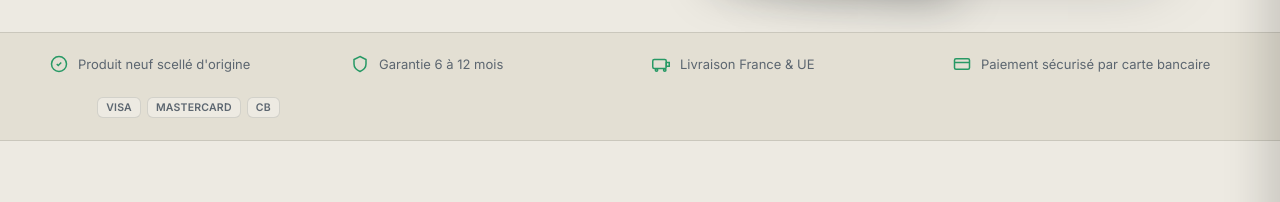
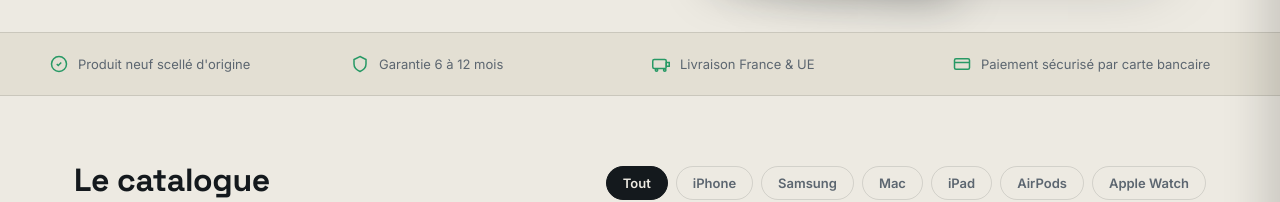
Before and after one commit to monshopphone18-netizen/promosmartphones, a website: page public/index.html in a window 1280 px wide. Shown: the part 511-713 px from the top of the page. Drawn offline with Linux system fonts and the light colour scheme.

Commit message:
Add files via upload

```diff
--- a/public/index.html
+++ b/public/index.html
@@ -59,6 +59,7 @@
   button{font-family:inherit;cursor:pointer;}
   .wrap{max-width:1180px;margin:0 auto;padding:0 24px;}
   header.site{position:sticky;top:0;z-index:40;background:rgba(237,234,226,0.92);backdrop-filter:blur(8px);border-bottom:1px solid var(--line);}
+  #catalogue,#comment,#contact{scroll-margin-top:84px;}
   .nav{display:flex;align-items:center;justify-content:space-between;padding:16px 0;}
   .brand{display:flex;align-items:center;gap:8px;font-weight:700;font-size:18px;letter-spacing:-0.01em;white-space:nowrap;}
   .brand .dot{width:8px;height:8px;border-radius:50%;background:var(--amber);display:inline-block;}
@@ -264,11 +265,6 @@
     <div class="trust-item"><svg width="18" height="18" viewBox="0 0 24 24" fill="none" stroke="currentColor" stroke-width="2"><path d="M12 2l8 4v6c0 5-3.5 8-8 10-4.5-2-8-5-8-10V6z"/></svg>Garantie 6 à 12 mois</div>
     <div class="trust-item"><svg width="18" height="18" viewBox="0 0 24 24" fill="none" stroke="currentColor" stroke-width="2"><rect x="1" y="6" width="18" height="12" rx="2"/><path d="M19 10h4v5h-4z"/><circle cx="6" cy="20" r="1.6"/><circle cx="17" cy="20" r="1.6"/></svg>Livraison France &amp; UE</div>
     <div class="trust-item"><svg width="18" height="18" viewBox="0 0 24 24" fill="none" stroke="currentColor" stroke-width="2"><rect x="2" y="5" width="20" height="14" rx="2"/><path d="M2 10h20"/></svg>Paiement sécurisé par carte bancaire</div>
-    <div class="trust-item payment-badges" style="margin-top:0;">
-      <span class="pay-badge">VISA</span>
-      <span class="pay-badge">MASTERCARD</span>
-      <span class="pay-badge">CB</span>
-    </div>
   </div>
 </div>
 
@@ -317,6 +313,11 @@
   <div class="wrap footer-inner">
     <p>© 2026 PromoSmartphones. Produits neufs, vente de déstockage.</p>
     <p>Contact : monshopphone18@gmail.com</p>
+    <div class="payment-badges" style="margin-top:0;">
+      <span class="pay-badge">VISA</span>
+      <span class="pay-badge">MASTERCARD</span>
+      <span class="pay-badge">CB</span>
+    </div>
     <div class="social-icons">
       <a href="#" aria-label="Instagram" title="Instagram"><svg width="15" height="15" viewBox="0 0 24 24" fill="none" stroke="currentColor" stroke-width="2"><rect x="2" y="2" width="20" height="20" rx="5"/><circle cx="12" cy="12" r="4"/><circle cx="17.5" cy="6.5" r="1"/></svg></a>
       <a href="#" aria-label="Facebook" title="Facebook"><svg width="15" height="15" viewBox="0 0 24 24" fill="none" stroke="currentColor" stroke-width="2"><path d="M17 2h-3a5 5 0 00-5 5v3H6v4h3v8h4v-8h3l1-4h-4V7a1 1 0 011-1h3z"/></svg></a>
```
